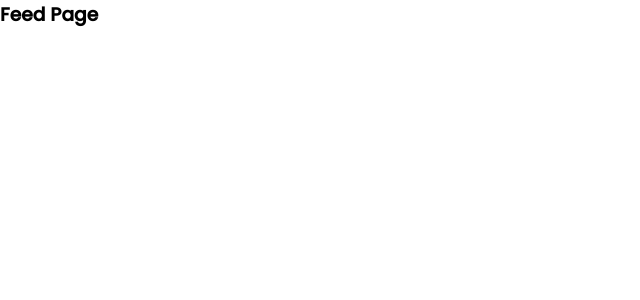
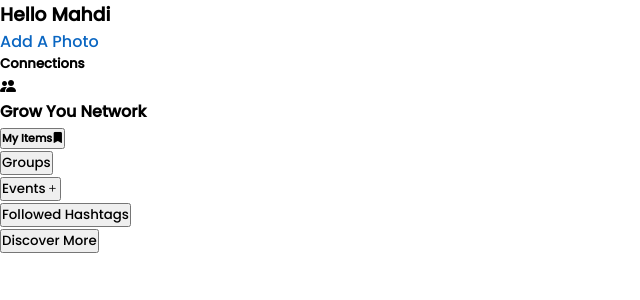
Before and after one commit to MohamadMahdi-Tasha/Linkedin.v2, a React (Create React App) app: page /feed in a window 1280 px wide. Shown: the top 300 px of the page, without its empty margins (0-640 px from the left). Built offline with nearby package versions, Linux system fonts and the light colour scheme.

Commit message:
created structure of left side of feed page and fixed a bug

```diff
--- a/src/App.js
+++ b/src/App.js
@@ -4,6 +4,7 @@ import './styles/styles.scss';
 import {BrowserRouter as Router, Route, Switch} from 'react-router-dom';
 import Log_in from "./Pages/log-in/log-in.js";
 import Sign_Up from "./Pages/sign-up/sign-up";
+import Feed from './Pages/feed/feed';
 
 // The App Function That Contains Pages And Components
 function App() {
@@ -14,9 +15,7 @@ function App() {
                     <Switch>
                         <Route path={"/"} exact><Log_in/></Route>
                         <Route path={"/signup"}><Sign_Up /></Route>
-                        <Route path={'/feed'}>
-                            <h3>Feed Page</h3>
-                        </Route>
+                        <Route path={'/feed'}><Feed /></Route>
                     </Switch>
                 </div>
             </div>
--- /dev/null
+++ b/src/Pages/feed/components/left-side.js
@@ -0,0 +1,62 @@
+// Codes By Mahdi Tasha
+// Importing Part
+import React, {Component} from "react";
+
+class Left_Side extends Component {
+    render() {
+        return (
+            <div className="left-side">
+                <div className="top-card">
+                    <div className="top-side">
+                        <div className="top-img"></div>
+                        <div className={'profile-pic'}></div>
+                        <h3>Hello Mahdi</h3>
+                        <a href="#">Add A Photo</a>
+                    </div>
+                    <div className="midlle-side">
+                        <div className={'connections'}>
+                            <h5>Connections</h5>
+                            <i className="bi bi-people-fill"></i>
+                        </div>
+                        <h4>Grow You Network</h4>
+                        <button className={'items'}>
+                            <h5>
+                                My Items
+                                <i className="bi bi-bookmark-fill"></i>
+                            </h5>
+                        </button>
+                    </div>
+                </div>
+                <div className="bottom-card">
+                    <ul>
+                        <li>
+                            <a href="#">
+                                <button>Groups</button>
+                            </a>
+                        </li>
+                        <li>
+                            <a href="#">
+                                <button>
+                                    Events
+                                    <i className="bi bi-plus"></i>
+                                </button>
+                            </a>
+                        </li>
+                        <li>
+                            <a href="#">
+                                <button>Followed Hashtags</button>
+                            </a>
+                        </li>
+                        <li>
+                            <a href="#">
+                                <button>Discover More</button>
+                            </a>
+                        </li>
+                    </ul>
+                </div>
+            </div>
+        );
+    }
+}
+
+export default Left_Side;
--- /dev/null
+++ b/src/Pages/feed/feed.js
@@ -0,0 +1,16 @@
+// Codes By Mahdi Tasha
+// Importing Part
+import React, { Component } from "react";
+import Left_side from './components/left-side';
+
+class Feed extends Component {
+    render() {
+        return (
+            <div className={'feed-page'}>
+                <Left_side />
+            </div>
+        );
+    }
+}
+
+export default Feed;
--- a/src/styles/styles.scss
+++ b/src/styles/styles.scss
@@ -107,8 +107,8 @@ button {cursor: pointer;}
         width: 100% !important;
       }
       > :first-child {
-        padding: 1rem;
         margin-bottom: 1rem;
+        width: 100% !important;
       }
     }
   }
```
